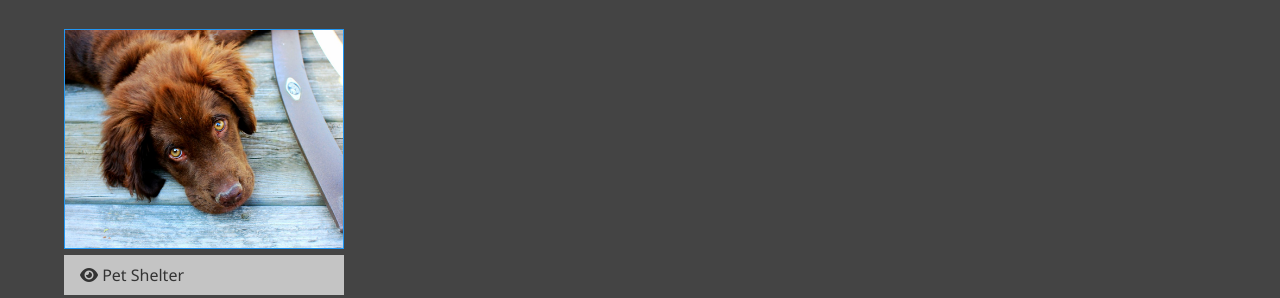
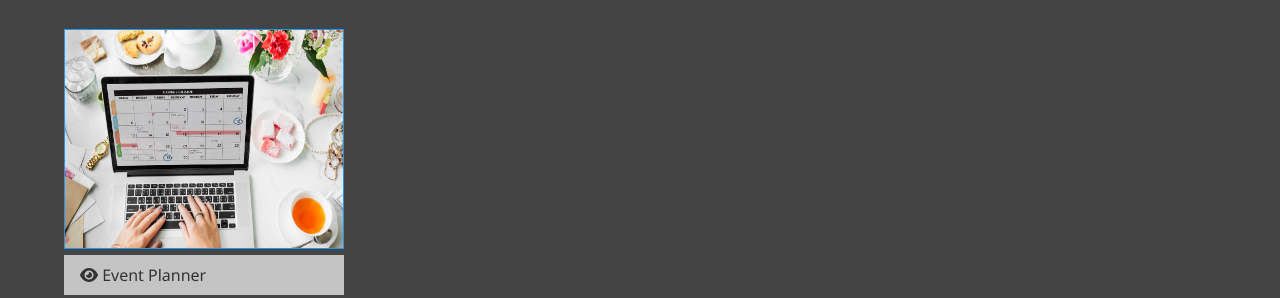
Before and after one commit to AlexanderShvyrev/my-portfolio, a website: page dist/work.html in a window 1280 px wide. Shown: the part 601-899 px from the top of the page. Drawn offline with Linux system fonts and the light colour scheme.

Commit message:
changed project

```diff
--- a/dist/work.html
+++ b/dist/work.html
@@ -86,9 +86,9 @@
             </div>
             <div class="item">
                 <h4></h4>
-                <a href="3.134.86.33"><img src="img/projects/dog.jpg" alt="Project 1"></a>
-                <a href="3.134.86.33" class="btn-light">
-                    <i class="fas fa-eye"></i> Pet Shelter
+                <a href="18.220.174.34"><img src="img/projects/event.png" alt="Project 1"></a>
+                <a href="18.220.174.34" class="btn-light">
+                    <i class="fas fa-eye"></i> Event Planner
                 </a>
                 <a href="https://github.com/AlexanderShvyrev/MERN-Deployment" class="btn-dark">
                     <i class="fab fa-github"></i> Github
```
Also changed, not shown: dist/img/projects/event.png (added).
